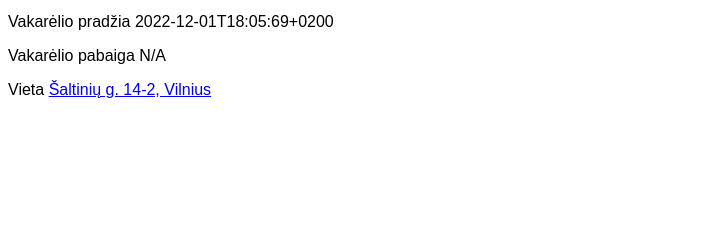
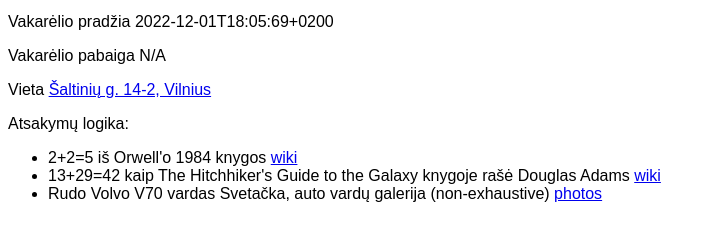
Before and after one commit to OrangGeeGee/bday-22, a plain HTML site: page censored-hash-filename.html in a window 1280 px wide. Shown: the part 101-342 px from the top of the page, without its empty margins (0-715 px from the left). Drawn offline with Linux system fonts and the light colour scheme.

Commit message:
feat: add explanation for correct answers

```diff
--- a/censored-hash-filename.html
+++ b/censored-hash-filename.html
@@ -12,7 +12,6 @@
 
     <link rel="icon" type="image/png" href="../favicon.png">
     <link href="style.css" rel="stylesheet">
-    <script src="script.js"></script>
 </head>
 <body>
 <h1>Antano B-Day '22</h1>
@@ -21,6 +20,15 @@
 <p>Vakarėlio pabaiga N/A</p>
 <p>Vieta <a href="https://maps.app.goo.gl/TvSPBxFHP9peB6dk7" title="Atvykus pro žalius vartus (nerakinami) užeiti į vidinį kiemą, rudos durys po kaire. Mašiną parkuoti vidiniam kieme prie baltos sienos po dešine, ant smėliuko
 ">Šaltinių g. 14-2, Vilnius</a></p>
+
+<p>
+    Atsakymų logika:
+    <ul>
+        <li>2+2=5 iš Orwell'o 1984 knygos <a href="https://en.wikipedia.org/wiki/2_%2B_2_%3D_5">wiki</a></li>
+        <li>13+29=42 kaip The Hitchhiker's Guide to the Galaxy knygoje rašė Douglas Adams <a href="https://en.wikipedia.org/wiki/Phrases_from_The_Hitchhiker%27s_Guide_to_the_Galaxy#Answer_to_the_Ultimate_Question_of_Life,_the_Universe,_and_Everything_(42)">wiki</a></li>
+        <li>Rudo Volvo V70 vardas Svetačka, auto vardų galerija (non-exhaustive) <a href="https://photos.app.goo.gl/E6c2xMTMpniG7Zj38">photos</a></li>
+    </ul>
+</p>
 
 <script type="text/javascript">
     // I see u :*~~~~ and your first failed attempt. Cheater.
```
